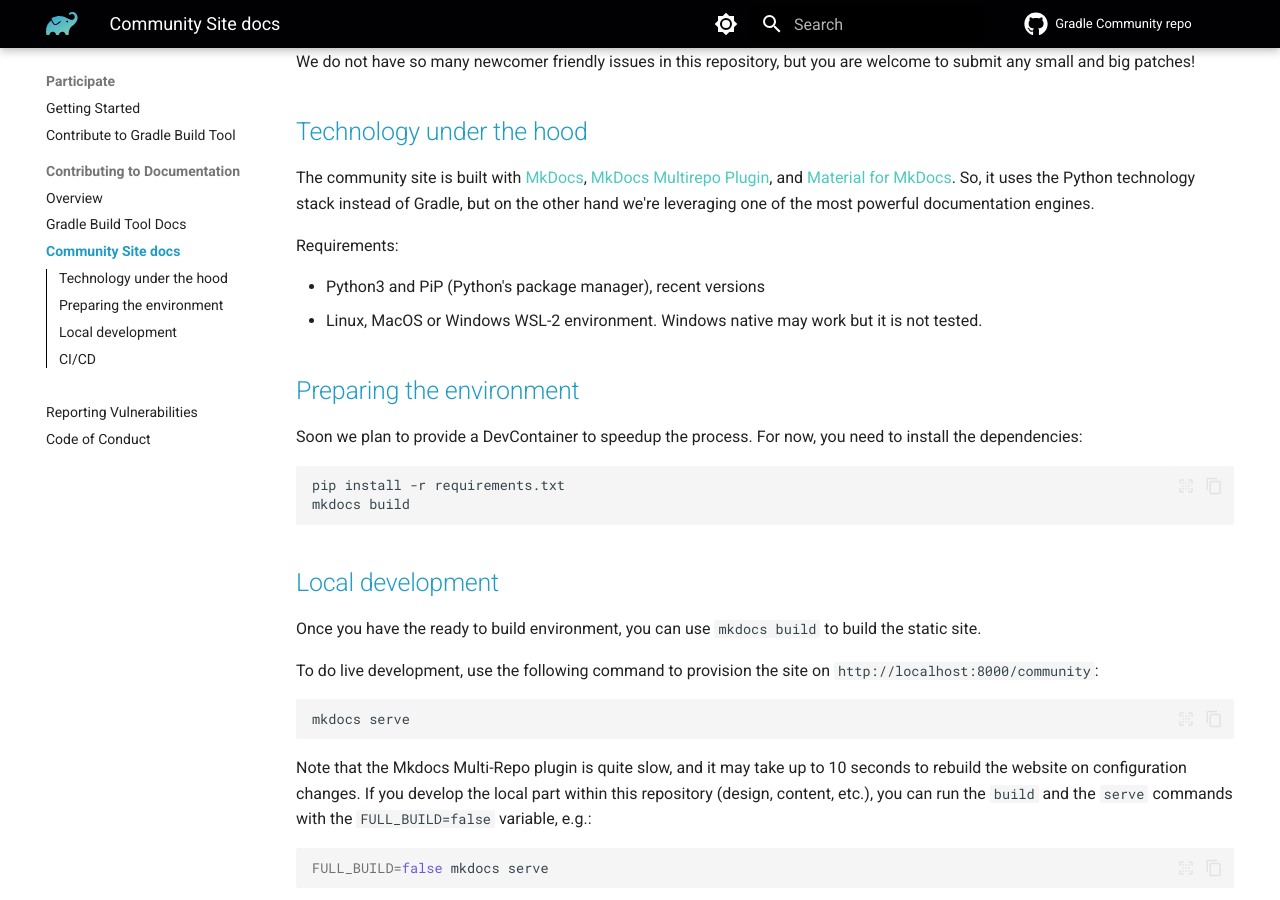
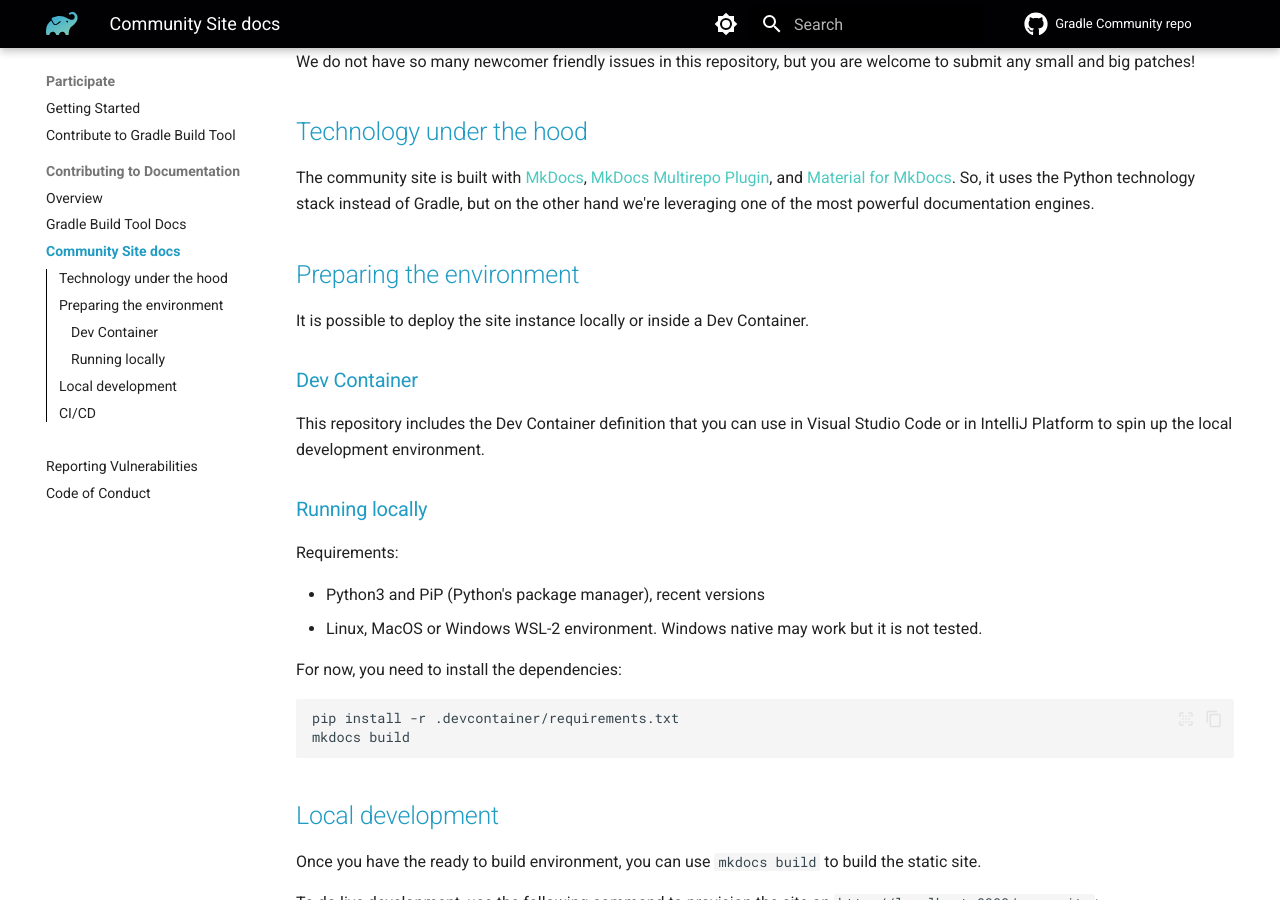
Before and after one commit to gradle/community, an MkDocs documentation site: the page built from docs/CONTRIBUTING.md, in a window 1280 px wide and 900 px high, scrolled down 286 px. Built offline with MkDocs 1.6.1 and Material for MkDocs 9.7.7, drawn with Linux system fonts in a browser that asks for light colours; plug-ins that fetch from the network failed and are left out; comment, search, counter and statistics services are not loaded.

Commit message:
Add Dev Contaner configuration for local development

````diff
--- a/docs/CONTRIBUTING.md
+++ b/docs/CONTRIBUTING.md
@@ -16,19 +16,27 @@ and [Material for MkDocs](https://squidfunk.github.io/mkdocs-material).
 So, it uses the Python technology stack instead of Gradle,
 but on the other hand we're leveraging one of the most powerful documentation engines.
 
+## Preparing the environment
+
+It is possible to deploy the site instance locally or inside a Dev Container.
+
+### Dev Container
+
+This repository includes the Dev Container definition that you can use in Visual Studio Code or in IntelliJ Platform
+to spin up the local development environment.
+
+###  Running locally
+
 Requirements:
 
 - Python3 and PiP (Python's package manager), recent versions
 - Linux, MacOS or Windows WSL-2 environment.
   Windows native may work but it is not tested.
 
-## Preparing the environment
-
-Soon we plan to provide a DevContainer to speedup the process.
 For now, you need to install the dependencies:
 
 ```shell
-pip install -r requirements.txt
+pip install -r .devcontainer/requirements.txt
 mkdocs build
 ```
 
````
Also changed, not shown: README.md (+7 -0 lines), 7 other files.
